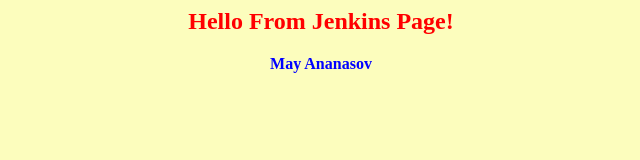
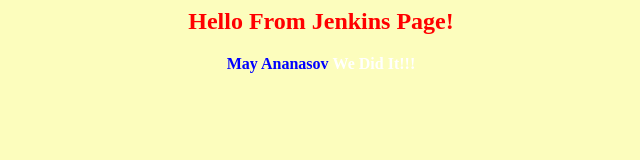
Before and after one commit to LazurenkoOlexander/app-for-jenkins, a plain HTML site: page index.html in a window 1280 px wide. Shown: the whole page, without its empty margins (319-959 px from the left). Drawn offline with Linux system fonts and the light colour scheme.

Commit message:
add string We Did It!

```diff
--- a/index.html
+++ b/index.html
@@ -3,6 +3,7 @@
 <center>
 <h2><font color=red>Hello From Jenkins Page!</font></h2>
 <font color=blue><b>May Ananasov</b></font>
+<font color=white><b>We Did It!!!</b></font>
 </center>
 </body>
 </html>
```
